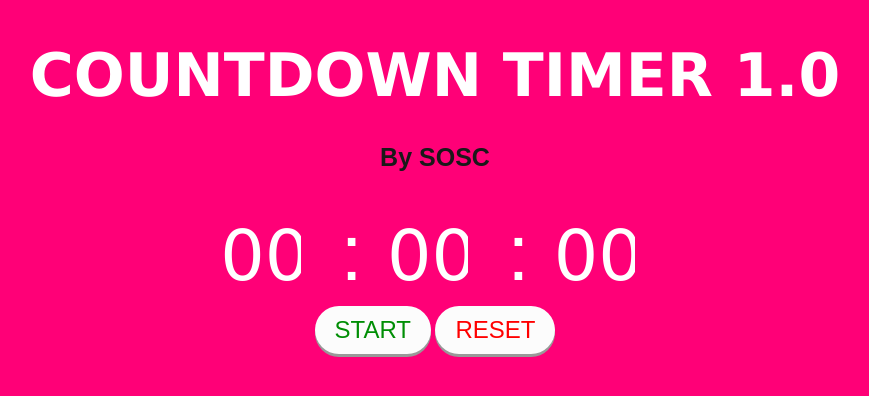
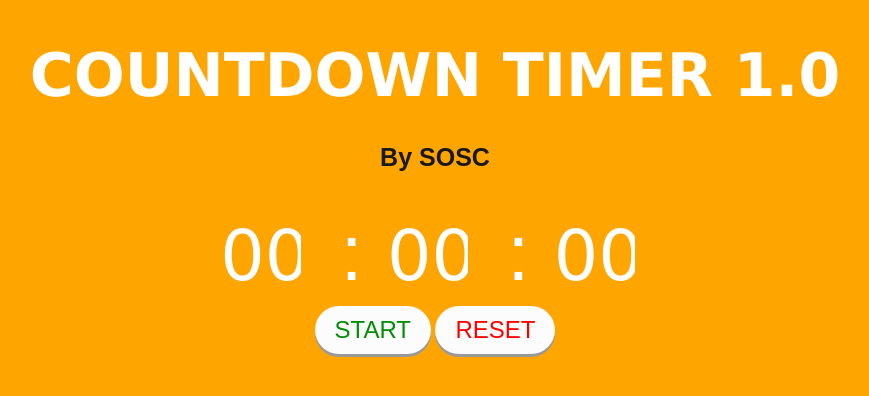
Before and after one commit to shravan1998/web_project, a plain HTML site: page index.html in a window 1280 px wide. Shown: the whole page, without its empty margins (205-1074 px from the left). Drawn offline with Linux system fonts and the light colour scheme.

Commit message:
New color

```diff
--- a/CSS/styles.css
+++ b/CSS/styles.css
@@ -1,6 +1,6 @@
 body{
     text-align: center;
-    background: #ff0077;
+    background: #FFA500;
     font-family: sans-serif;
     font-weight: 100;
 }
@@ -22,7 +22,7 @@ body{
     font-size: 80px;
 }
 input{                                                      /*for the iput boxes*/
-    background: #ff0077;
+    background: #FFA500;
     color: #ffffff;
     font-size: 70px;
     border-color: #ef006f;
```
